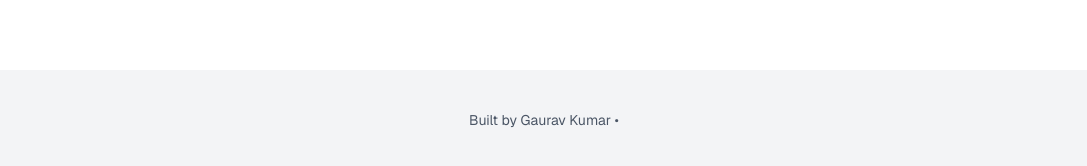
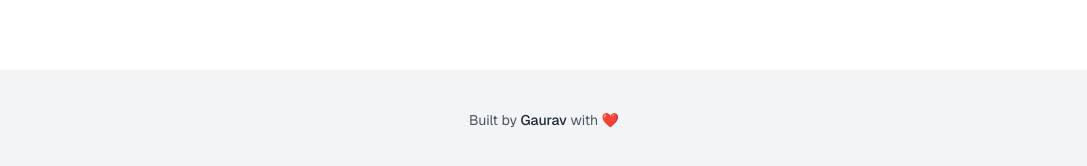
Before and after one commit to Gaurav-Kumar7903/test-next-app, a Next.js app: page / in a window 1280 px wide. Shown: the part 1136-1302 px from the top of the page, without its empty margins (96-1183 px from the left). Built offline with nearby package versions, Linux system fonts and the light colour scheme.

Commit message:
feat/add love emoji in footer

```diff
--- a/packages/home.tsx/index.tsx
+++ b/packages/home.tsx/index.tsx
@@ -64,10 +64,9 @@
       </section>
 
       {/* Footer */}
-      <footer className="py-10 bg-gray-100 text-center text-gray-600 text-sm">
-        Built by Gaurav Kumar •
-         {/* <a href="mailto:hello@gauravanization.in" className="underline">hello@gauravanization.in</a> */}
-      </footer>
+        <footer className="py-10 bg-gray-100 text-center text-gray-600 text-sm">
+        Built by <span className="font-medium text-gray-800">Gaurav</span> with <span className="text-red-500">❤️</span>
+        </footer>
     </main>
   );
 }
```
